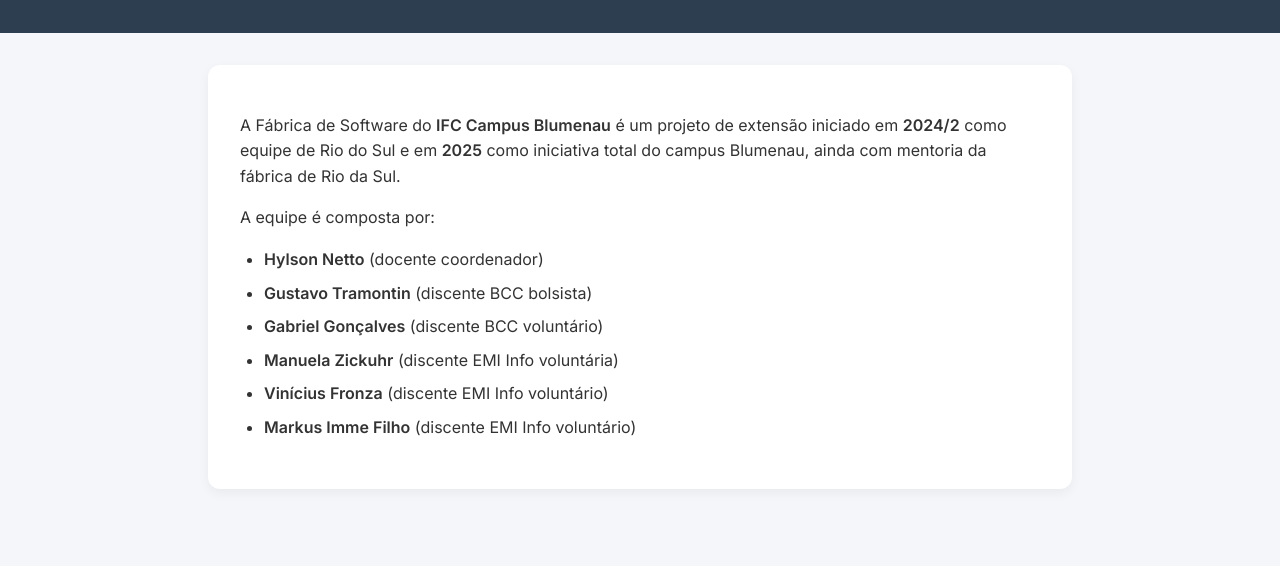
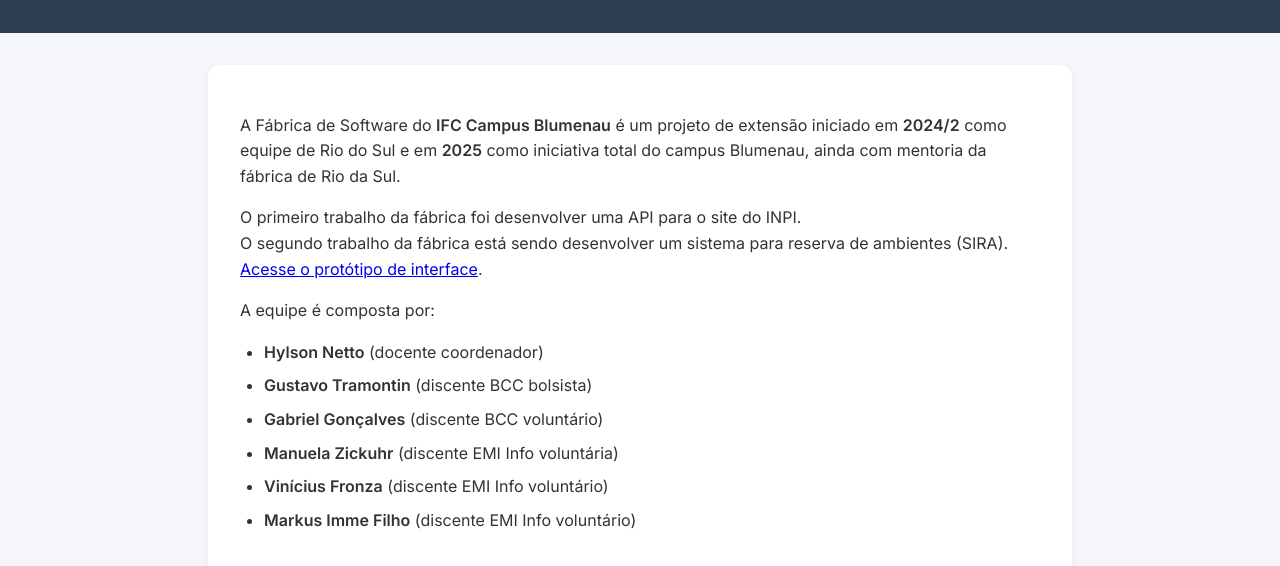
Before and after one commit to fabricaDeSonhos/fabricadesonhos.github.io, a plain HTML site: page index.html in a window 1280 px wide. Shown: the part 120-686 px from the top of the page. Drawn offline with Linux system fonts and the light colour scheme.

Commit message:
link to proto

```diff
--- a/index.html
+++ b/index.html
@@ -59,6 +59,12 @@
       <strong>2024/2</strong> como equipe de Rio do Sul e em <strong>2025</strong> como iniciativa total do campus Blumenau,
       ainda com mentoria da fábrica de Rio da Sul.
     </p>
+    <p>O primeiro trabalho da fábrica foi desenvolver uma API para o site do INPI.
+      <br>
+      O segundo trabalho da fábrica está sendo
+      desenvolver um sistema para reserva de ambientes (SIRA).
+      <a href="01-prototipo-interface-SIRA/01_index.html">Acesse o protótipo de interface</a>.
+    </p>
     <p>A equipe é composta por:</p>
     <ul>
       <li><strong>Hylson Netto</strong> (docente coordenador)</li>
```
